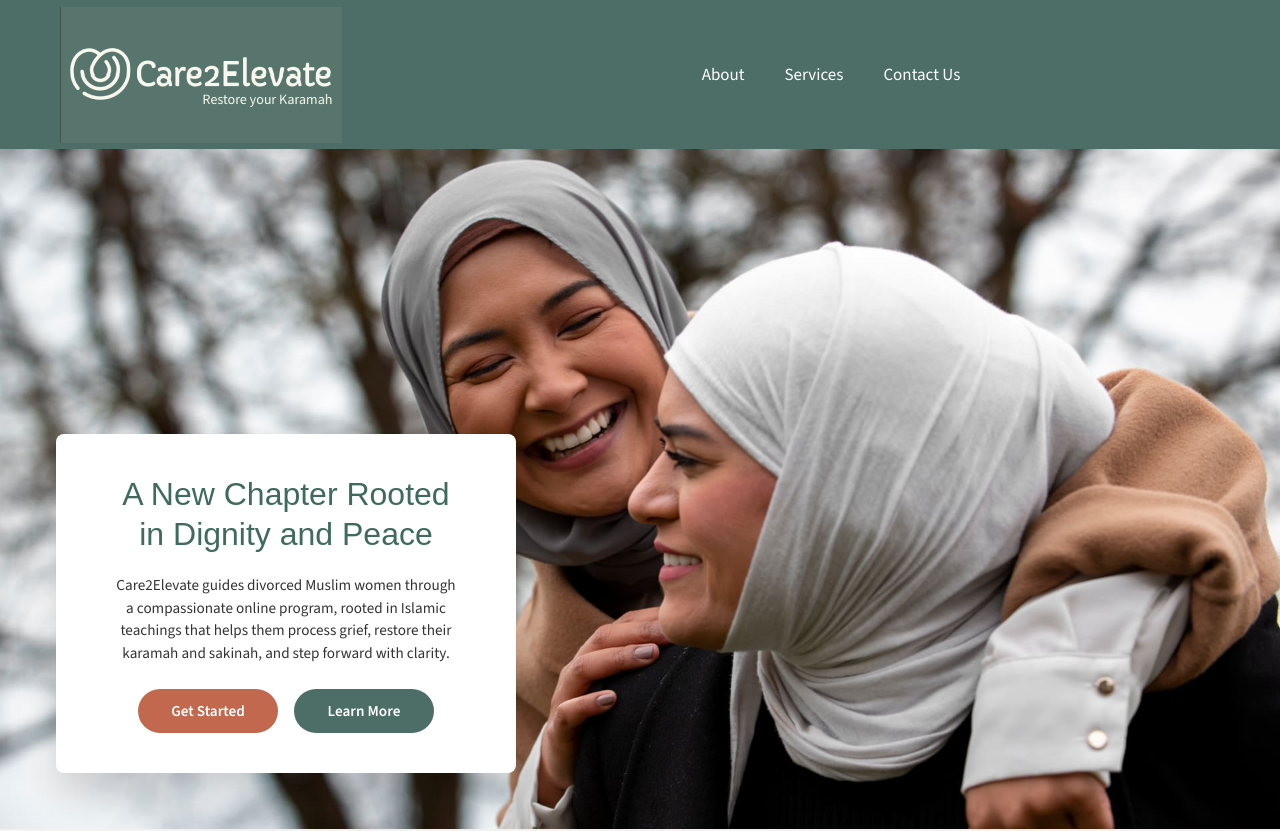
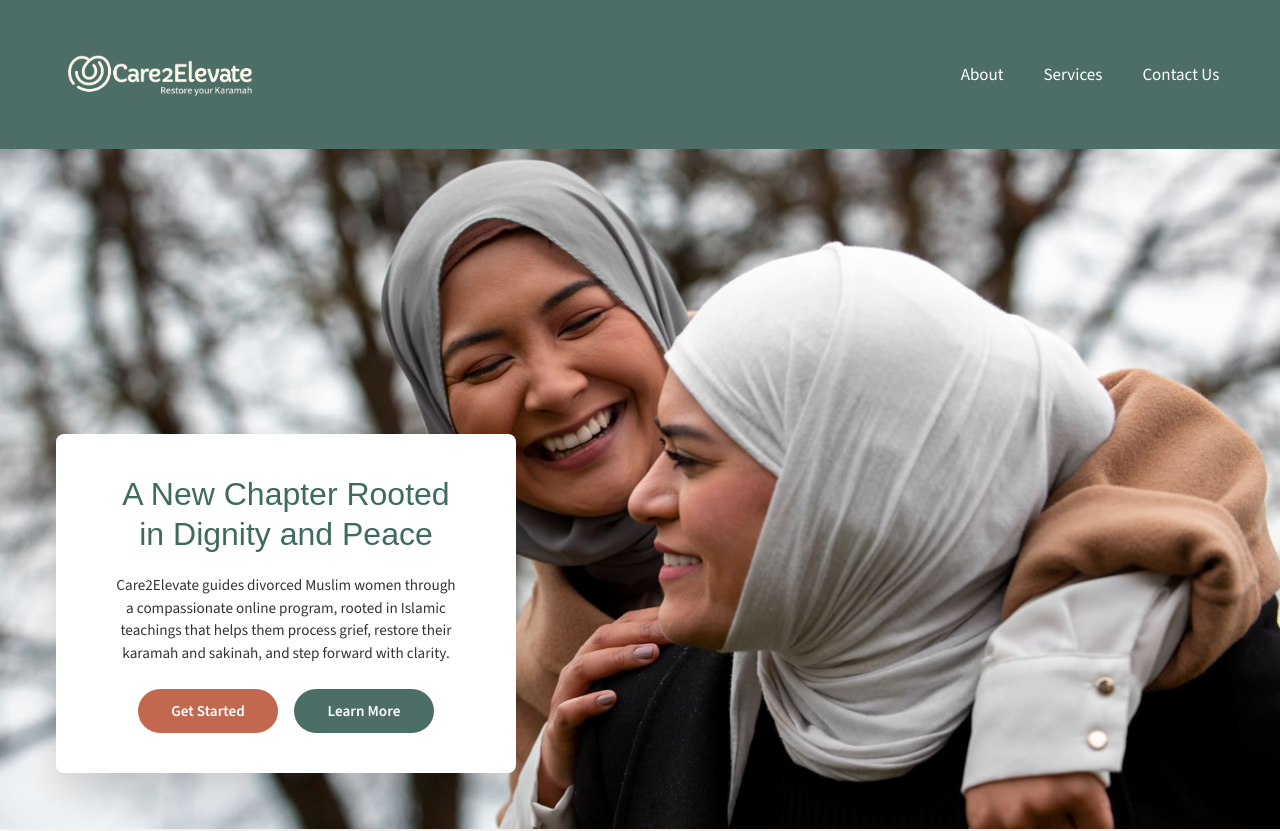
Before and after one commit to kbarakzai97/care2elevate, a React (Vite) app: page / in a window 1280 px wide. Shown: the top 831 px of the page. Built offline with nearby package versions, Linux system fonts and the light colour scheme; a web font is replaced by a local one.

Commit message:
update navbar and logo

```diff
--- a/src/App.jsx
+++ b/src/App.jsx
@@ -77,7 +77,6 @@ function HomePage() {
             <img src={image1} alt={"Three friends smiling and taking a selfie together"} />
           </div>
           <div className="story-copy">
-            <p className="story-eyebrow">{"Our Story"}</p>
             <h2 className="story-title">
               {"Divorce may close one chapter, but it doesn't diminish the woman who lived it."}
             </h2>
--- a/src/components/navbar.css
+++ b/src/components/navbar.css
@@ -22,16 +22,12 @@
 }
 
 .nav-logo {
-    width: auto;
-    height: 85px;
+    width: 200px;
+    height: 100px;
     object-fit: contain;
     display: block;
     background-color: #4d6e66;
     border-radius: 8px;
-    padding: 4px;
-    filter: drop-shadow(0px 0px 8px rgba(255, 255, 255, 0.6))
-          drop-shadow(0px 0px 2px rgba(255, 255, 255, 0.4));
-    mix-blend-mode: multiply;
 
 }
 
@@ -43,8 +39,8 @@
 }
 
 .logo-icon-container {
-  width: 65px;
-  height: 65px;
+  width: 15px;
+  height: 15px;
   overflow: hidden;
   border-radius: 50%; /* Cuts off rectangular corners into a clean profile shape */
   display: flex;
@@ -55,7 +51,7 @@
 .nav-links {
     list-style: none;
     margin: 0;
-    padding-left: 100px;
+    padding-left: 700px;
     font-size: 17px;
     display: flex;
     flex: 1;
--- a/src/components/navbar.jsx
+++ b/src/components/navbar.jsx
@@ -1,14 +1,14 @@
 import './navbar.css'
 import { Link } from 'react-router-dom'
 import { HashLink } from 'react-router-hash-link';
-import logo from '../assets/logo1.png'
+import logo from '../assets/logo.png'
 
 export default function Navbar() {
     return (
     <header className="navbar-header">
     <div className="nav-container">
       <Link className="nav-logo-link" to="/care2elevate/">
-        <img className="nav-logo-emblem" src={logo} alt="Care2Elevate Logo" />
+        <img className="nav-logo" src={logo} alt="Care2Elevate Logo" />
       </Link>
       <ul className="nav-links">
         <li><HashLink smooth to="/care2elevate#about-section">About</HashLink></li>
```
Also changed, not shown: src/assets/logo.png.
